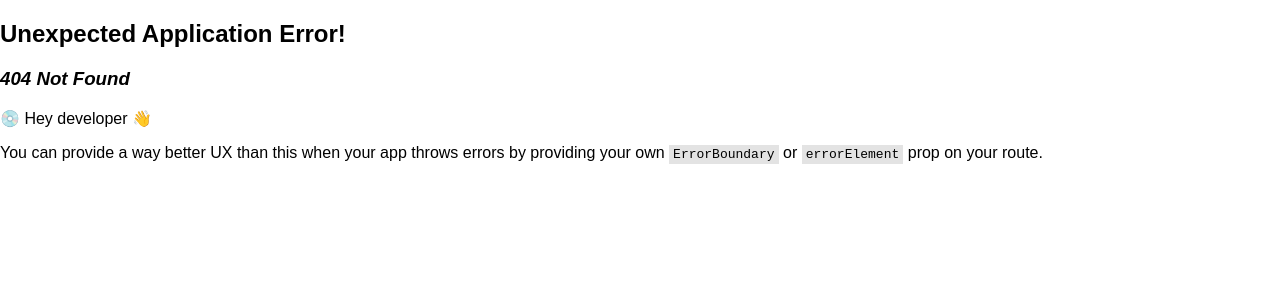
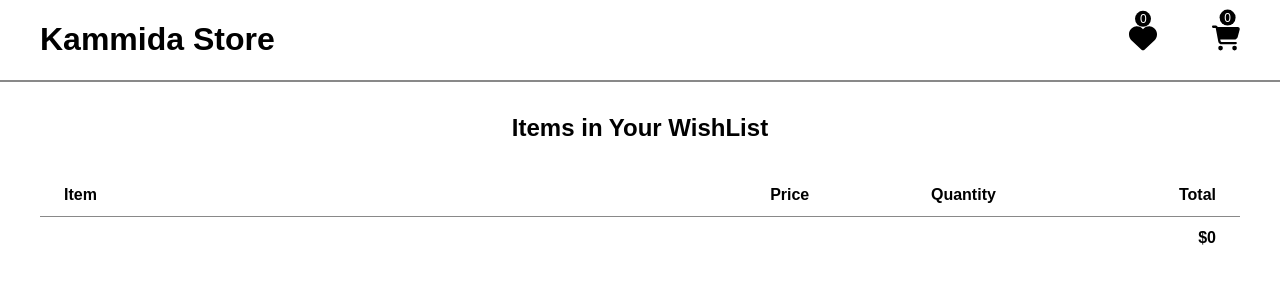
Before and after one commit to PRAJNESH111/ReduxToolKitInReact, a React (Vite) app: page /ReduxToolKitInReact/wish in a window 1280 px wide. Before the commit this address had no page. Shown: the top 300 px of the page. Built offline with nearby package versions, Linux system fonts and the light colour scheme.

Commit message:
Initial commit

```diff
--- a/src/Componetns/WishItem.jsx
+++ b/src/Componetns/WishItem.jsx
@@ -12,9 +12,10 @@ export default function WishItem({
   quantity,
 }) {
   console.log(productId);
+  console.log(key);
   const dispatch = useDispatch();
   return (
-    <div className="cart-item-container" key={key}>
+    <div className="cart-item-container" key={productId}>
       <div className="cart-item">
         <img src={image} alt={title} />
         <div>
--- a/src/main.jsx
+++ b/src/main.jsx
@@ -1,36 +1,59 @@
+// import { createRoot } from "react-dom/client";
+// // import "./index.css";
+// import App from "./App.jsx";
+
+// import { store } from "./store/script";
+// import { RouterProvider, createBrowserRouter } from "react-router-dom";
+// import Home from "./pages/Home.jsx";
+// import Cart from "./pages/Cart.jsx";
+// import { Provider } from "./react-redux.jsx";
+// import Wish from "./pages/Wish.jsx";
+// const router = createBrowserRouter([
+//   {
+//     path: "/",
+//     element: <App />,
+//     children: [
+//       {
+//         path: "/",
+//         element: <Home />,
+//       },
+//       {
+//         path: "/cart",
+//         element: <Cart />,
+//       },
+//       {
+//         path: "/wish",
+//         element: <Wish />,
+//       },
+//     ],
+//   },
+// ]);
+// // console.log(store.getState());
+// createRoot(document.getElementById("root")).render(
+//   <Provider store={store}>
+//     <RouterProvider router={router} />
+//   </Provider>
+// );
+
 import { createRoot } from "react-dom/client";
-// import "./index.css";
 import App from "./App.jsx";
-
-import { store } from "./store/script";
-import { RouterProvider, createBrowserRouter } from "react-router-dom";
 import Home from "./pages/Home.jsx";
 import Cart from "./pages/Cart.jsx";
+import Wish from "./pages/Wish.jsx";
 import { Provider } from "./react-redux.jsx";
-import Wish from "./pages/Wish.jsx";
-const router = createBrowserRouter([
-  {
-    path: "/",
-    element: <App />,
-    children: [
-      {
-        path: "/",
-        element: <Home />,
-      },
-      {
-        path: "/cart",
-        element: <Cart />,
-      },
-      {
-        path: "/wish",
-        element: <Wish />,
-      },
-    ],
-  },
-]);
-// console.log(store.getState());
+import { store } from "./store/script";
+import { BrowserRouter, Routes, Route } from "react-router-dom";
+
 createRoot(document.getElementById("root")).render(
   <Provider store={store}>
-    <RouterProvider router={router} />
+    <BrowserRouter basename="/ReduxToolKitInReact">
+      <Routes>
+        <Route path="/" element={<App />}>
+          <Route index element={<Home />} />
+          <Route path="cart" element={<Cart />} />
+          <Route path="wish" element={<Wish />} />
+        </Route>
+      </Routes>
+    </BrowserRouter>
   </Provider>
 );
```
